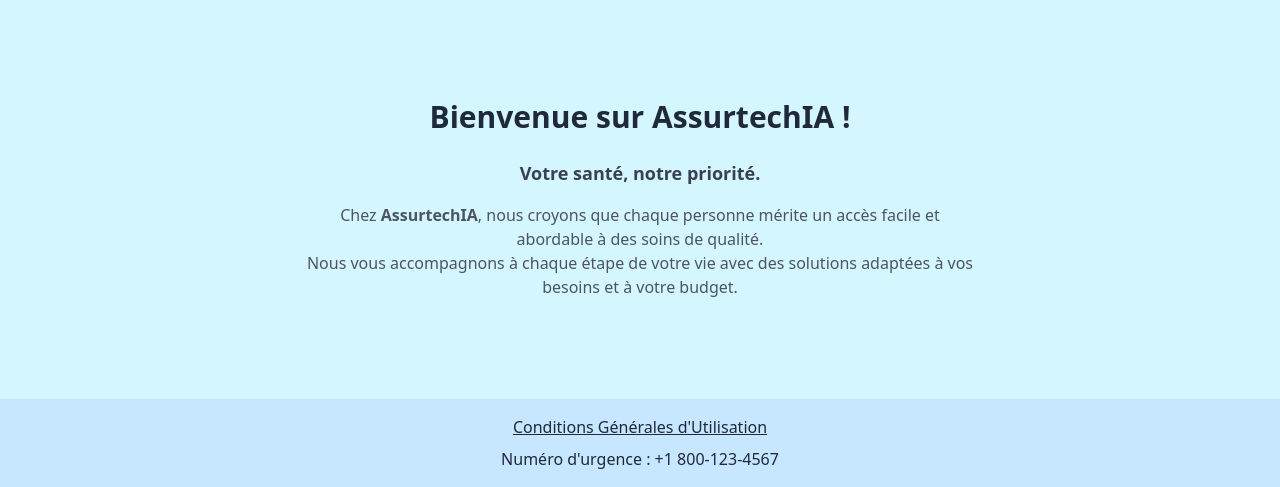
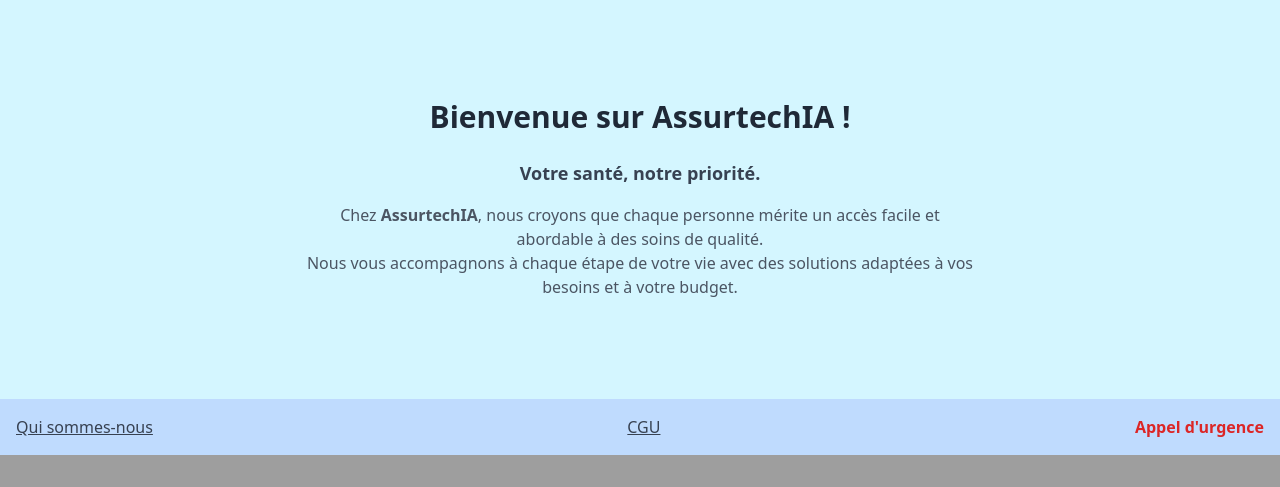
Before and after one commit to TheMaxfly/AssurTechIA, a Django app: page / in a window 1280 px wide. Shown: the part 453-940 px from the top of the page. After the commit the page ends 908 px from the top, so only its background shows below. Run offline with Django 5.2, Linux system fonts and the light colour scheme; some libraries are stand-ins or nearby versions.

Commit message:
mercredi 43

```diff
--- /dev/null
+++ b/AssurtechIA/templates/includes/footer copy.html
@@ -0,0 +1,4 @@
+<footer class="bg-[#C6E7FF] p-4 text-center">
+    <a href="{% url 'cgu' %}" class="text-gray-800 underline">Conditions Générales d'Utilisation</a>
+    <p class="text-gray-800 mt-2">Numéro d'urgence : +1 800-123-4567</p>
+</footer>
--- a/AssurtechIA/templates/includes/footer.html
+++ b/AssurtechIA/templates/includes/footer.html
@@ -1,4 +1,18 @@
-<footer class="bg-[#C6E7FF] p-4 text-center">
-    <a href="{% url 'cgu' %}" class="text-gray-800 underline">Conditions Générales d'Utilisation</a>
-    <p class="text-gray-800 mt-2">Numéro d'urgence : +1 800-123-4567</p>
+<footer class="bg-blue-200 p-4">
+    <div class="flex justify-between items-center">
+        <!-- Partie gauche : "Qui sommes-nous" et "CGU" -->
+        <div class="flex space-x-6">
+            <a href="#" class="text-gray-700">Qui sommes-nous</a>
+        </div>
+
+        <!-- Partie centrale : "CGU" -->
+        <div class="flex-1 text-center">
+            <a href="#" class="text-gray-700">CGU</a>
+        </div>
+
+        <!-- Partie droite : appel d'urgence -->
+        <div>
+            <span class="text-red-600 font-bold">Appel d'urgence</span>
+        </div>
+    </div>
 </footer>
--- a/AssurtechIA/theme/static/css/dist/styles.css
+++ b/AssurtechIA/theme/static/css/dist/styles.css
@@ -825,6 +825,10 @@ select {
   max-width: 42rem;
 }
 
+.flex-1 {
+  flex: 1 1 0%;
+}
+
 .flex-col {
   flex-direction: column;
 }
@@ -849,6 +853,12 @@ select {
   --tw-space-x-reverse: 0;
   margin-right: calc(1rem * var(--tw-space-x-reverse));
   margin-left: calc(1rem * calc(1 - var(--tw-space-x-reverse)));
+}
+
+.space-x-6 > :not([hidden]) ~ :not([hidden]) {
+  --tw-space-x-reverse: 0;
+  margin-right: calc(1.5rem * var(--tw-space-x-reverse));
+  margin-left: calc(1.5rem * calc(1 - var(--tw-space-x-reverse)));
 }
 
 .overflow-hidden {
@@ -890,6 +900,11 @@ select {
 .bg-blue-300 {
   --tw-bg-opacity: 1;
   background-color: rgb(147 197 253 / var(--tw-bg-opacity, 1));
+}
+
+.bg-blue-200 {
+  --tw-bg-opacity: 1;
+  background-color: rgb(191 219 254 / var(--tw-bg-opacity, 1));
 }
 
 .object-cover {
@@ -972,6 +987,11 @@ select {
   color: rgb(255 255 255 / var(--tw-text-opacity, 1));
 }
 
+.text-red-600 {
+  --tw-text-opacity: 1;
+  color: rgb(220 38 38 / var(--tw-text-opacity, 1));
+}
+
 .underline {
   text-decoration-line: underline;
 }
```
